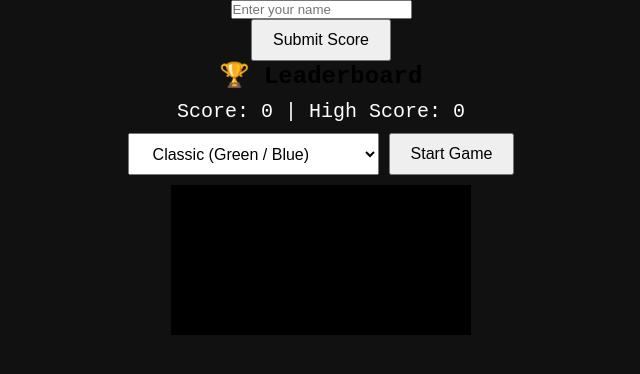
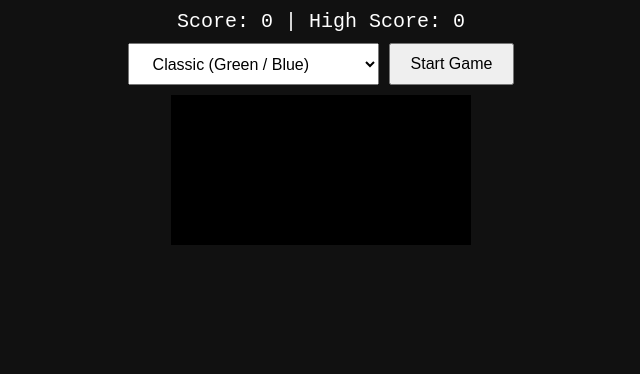
Before and after one commit to lunar8871/snake-gamesnake-game, a plain HTML site: page index.html in a window 1280 px wide. Shown: the whole page, without its empty margins (319-959 px from the left). Drawn offline with Linux system fonts and the light colour scheme.

Commit message:
Update index.html

```diff
--- a/index.html
+++ b/index.html
@@ -42,11 +42,6 @@
   </style>
 </head>
 <body>
-<input id="playerName" placeholder="Enter your name" />
-<button onclick="submitMyScore()">Submit Score</button>
-
-<h2>🏆 Leaderboard</h2>
-<ul id="rankingList"></ul>
 
 <div id="scoreBoard">Score: 0 | High Score: 0</div>
 <div id="controls">
```
